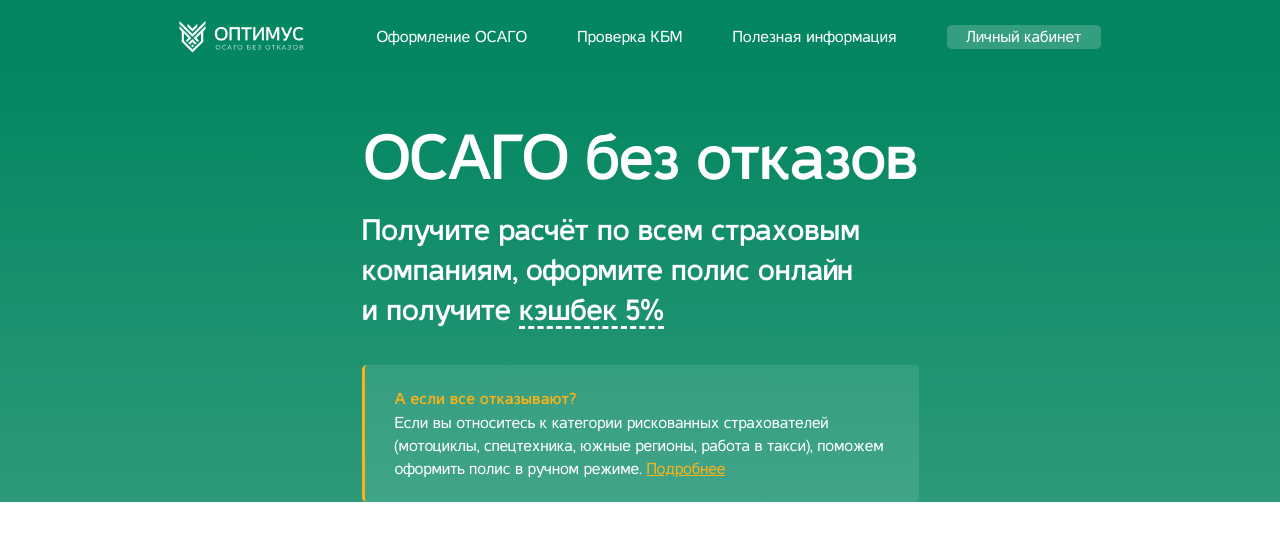
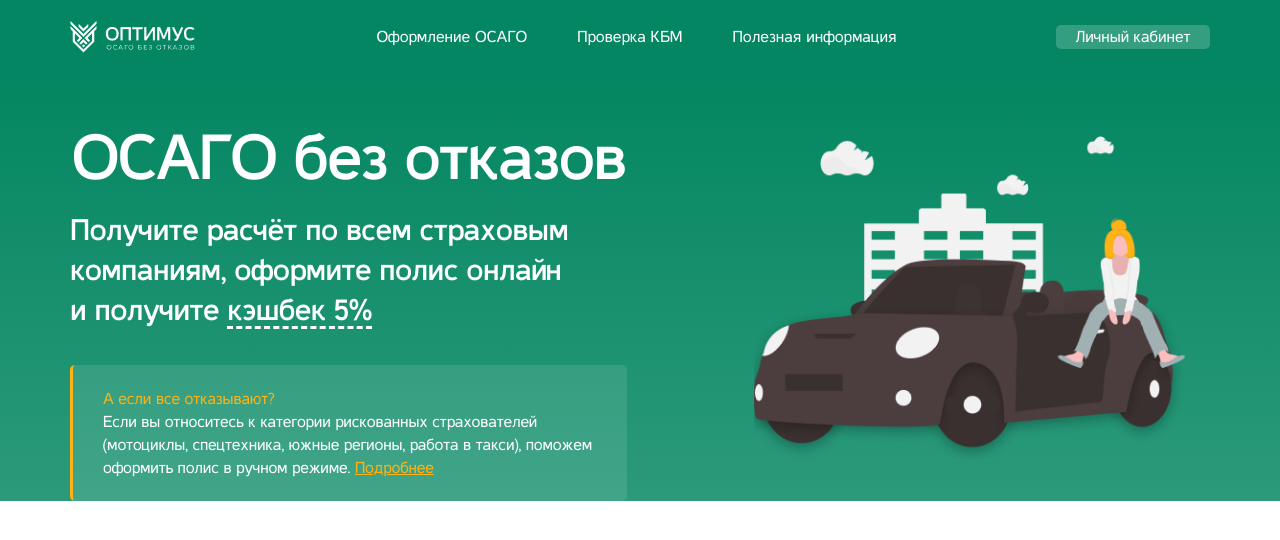
Before and after one commit to Acolapsys/Alpha-osago, a Nuxt app: page / in a window 1280 px wide. Shown: the top 540 px of the page. Built offline with nearby package versions, Linux system fonts and the light colour scheme.

Commit message:
feat: add layout

```diff
--- a/assets/css/main.css
+++ b/assets/css/main.css
@@ -8,7 +8,7 @@ body {
   max-width: 1280px;
   margin: 0 auto;
   display: flex;
-  justify-content: center;
+  justify-content: space-between;
   align-items: center;
   text-align: center;
 }
--- a/components/HomePage/Hero.vue
+++ b/components/HomePage/Hero.vue
@@ -8,18 +8,34 @@
       <p class="subtitle mb-35 text-left">
         Получите расчёт по всем страховым компаниям, оформите полис онлайн и получите <span class="border-dashed border-b-3 border-white">кэшбек 5%</span>
       </p>
-      <InfoBlock />
+      <InfoBlock class="small info-orange">
+        <div class="body-bold text-brand2">
+      А если все отказывают?
+    </div>
+    <div>
+      Если вы относитесь к категории рискованных страхователей (мотоциклы, спецтехника, южные регионы, работа в такси), поможем оформить полис в ручном режиме.
+      <span class="text-brand2 underline cursor-pointer" @click="detailed">Подробнее</span>
+    </div>
+      </InfoBlock>
+    </div>
+    <div class="hero_img">
+      <img src="~/assets/images/undraw_fast_car.png" alt="fast car">
     </div>
   </div>
   </div>
 </template>
 
 <script>
-import InfoBlock from '~/components/HomePage/InfoBlock'
+import InfoBlock from '~/components/base/InfoBlock'
 export default {
     components: {
         InfoBlock
+    },
+    methods: {
+    detailed () {
+      this.$router.push('/')
     }
+  }
 
 }
 </script>
@@ -29,7 +45,8 @@ export default {
     width: 100%;
 }
 .content {
-    width: 557px;
+    max-width: 557px;
+    margin-right: 126px;
 }
 .title {
 font-size: 64px;
@@ -41,4 +58,8 @@ font-size: 30px;
 line-height: 40px;
 letter-spacing: -0.02em;
 }
+.hero_image {
+  max-width: 476px;
+  max-height: 360px;
+}
 </style>
--- a/components/HomePage/InfoBlock.vue
+++ /dev/null
@@ -1,34 +0,0 @@
-<template>
-  <div class="info-block text-left bg-opacity-10 bg-white rounded-5">
-      <div class="title body-bold text-brand2">
-          А если все отказывают?
-
-      </div>
-      <div class="text">
-          Если вы относитесь к категории рискованных страхователей (мотоциклы, спецтехника, южные регионы, работа в такси), поможем оформить полис в ручном режиме.
-          <span class="text-brand2 underline cursor-pointer" @click="detailed">Подробнее</span>
-      </div>
-  </div>
-</template>
-<script>
-export default {
-    methods: {
-        detailed() {
-            this.$router.push('/')
-        }
-    }
-}
-</script>
-<style lang="scss" scoped>
-.info-block {
-    @apply border-l-3 border-brand2 py-22 px-30;
-    min-width: 557px;
-}
-.text {
-font-weight: normal;
-font-size: 16px;
-line-height: 23px;
-letter-spacing: -0.01em;
-color: #FFFFFF;
-}
-</style>
--- /dev/null
+++ b/components/HomePage/QuickCalculation/QuickCalculation.vue
@@ -0,0 +1,19 @@
+<template>
+<div class="quick-calculation">
+
+
+
+
+    <div class="title">Быстрый расчет ОСАГО</div>
+    <InfoBlock>
+        <p>Быстрый расчёт покажет приблизительную стоимость полиса.
+Чтобы узнать точную стоимость, нужно заполнить большую форму.
+Но оценить можно по этой — финальная цена редко отличается более, чем на 10%.</p>
+    </InfoBlock>
+
+
+
+
+</div>
+
+</template>
--- /dev/null
+++ b/components/base/InfoBlock.vue
@@ -0,0 +1,41 @@
+<template>
+  <div class="info-block text-left" :class="classes">
+      <slot />
+
+  </div>
+</template>
+<script>
+export default {
+  props: {
+      classes: {
+      type: Array,
+      default: () => ['rounded-5']
+    }
+  }
+}
+</script>
+<style lang="scss" scoped>
+.info-orange {
+     @apply border-l-3 border-brand2;
+
+}
+.info-block {
+    @apply py-22 px-30;
+}
+.small {
+    @apply text-white bg-white rounded-5 bg-opacity-10;
+    max-width: 557px;
+    font-weight: normal;
+    font-size: 16px;
+    line-height: 23px;
+    letter-spacing: -0.01em;
+
+}
+.big {
+    background: #F6F6F6;
+    border-radius: 6px;
+    max-width: 848px;
+}
+.text {
+}
+</style>
```
Also changed, not shown: pages/index.vue (+5 -2 lines), assets/images/undraw_fast_car.png (added).
